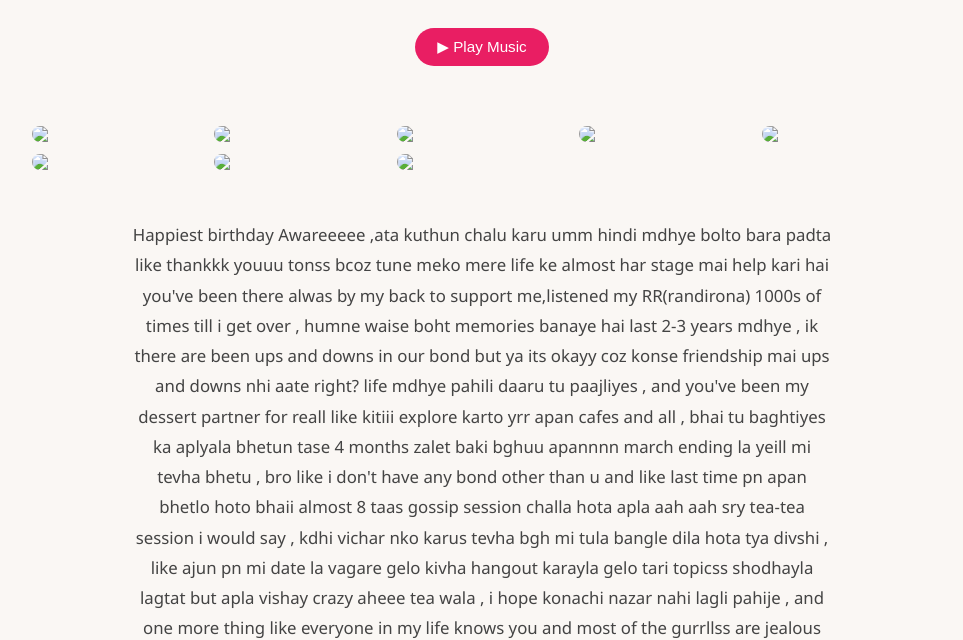
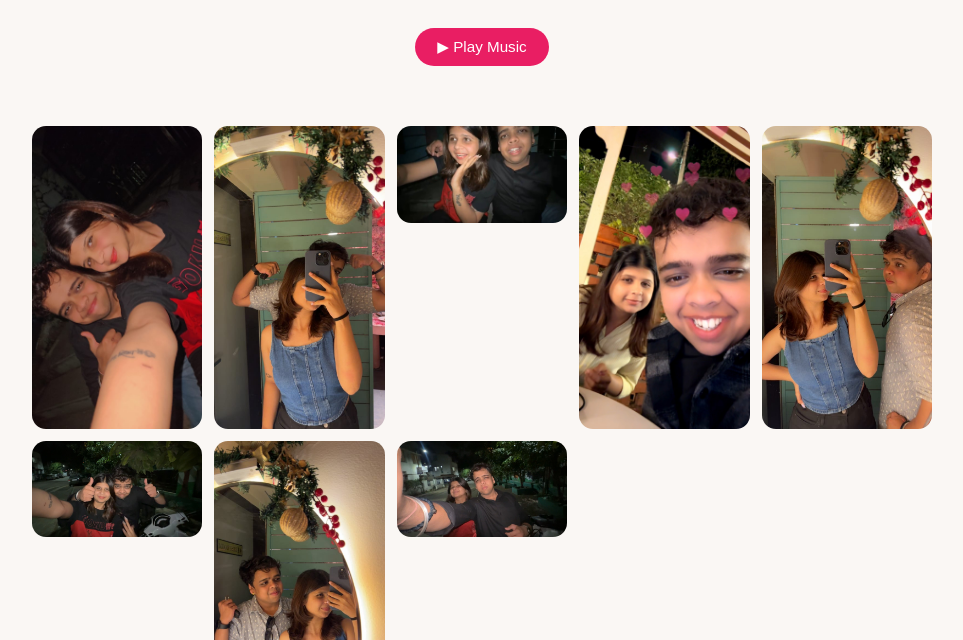
Before and after one commit to prathmeshpaygude3-ship-it/bhoonddiiii, a plain HTML site: page index.html in a window 1280 px wide. Shown: the part 160-800 px from the top of the page, without its empty margins (158-1121 px from the left). Drawn offline with Linux system fonts and the light colour scheme.

Commit message:
Update index.html

```diff
--- a/index.html
+++ b/index.html
@@ -148,14 +148,14 @@ footer {
 
 <!-- PHOTOS -->
 <section class="gallery">
-    <img src="photos/1.jpg">
-    <img src="photos/2.jpg">
-    <img src="photos/3.jpg">
-    <img src="photos/4.jpg">
-    <img src="photos/5.jpg">
-    <img src="photos/6.jpg">
-    <img src="photos/7.jpg">
-    <img src="photos/8.jpg">
+    <img src="photos/1.jpeg">
+    <img src="photos/2.jpeg">
+    <img src="photos/3.jpeg">
+    <img src="photos/4.jpeg">
+    <img src="photos/5.jpeg">
+    <img src="photos/6.jpeg">
+    <img src="photos/7.jpeg">
+    <img src="photos/8.jpeg">
 </section>
 
 <!-- NOTE ABOVE MESSAGES -->
```
